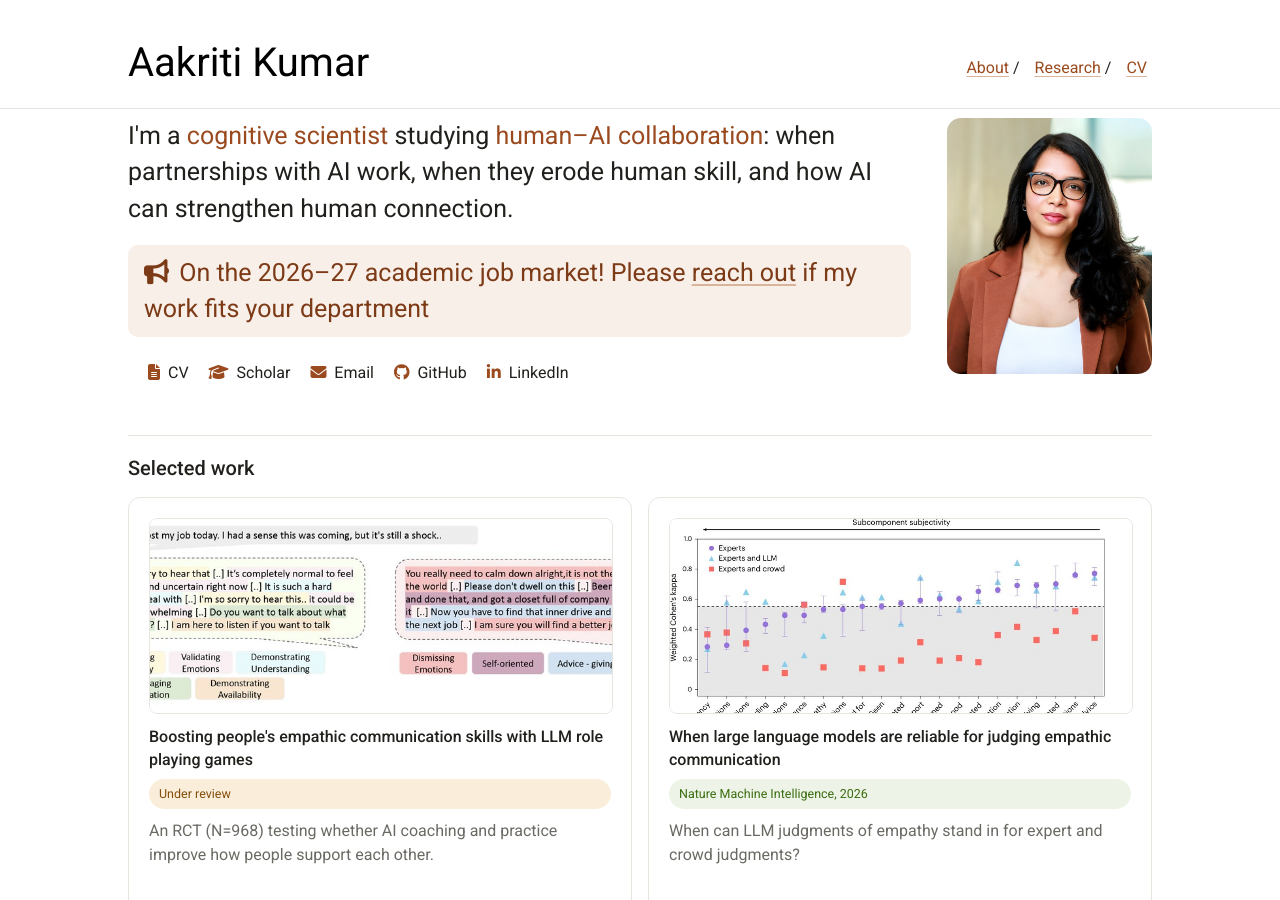
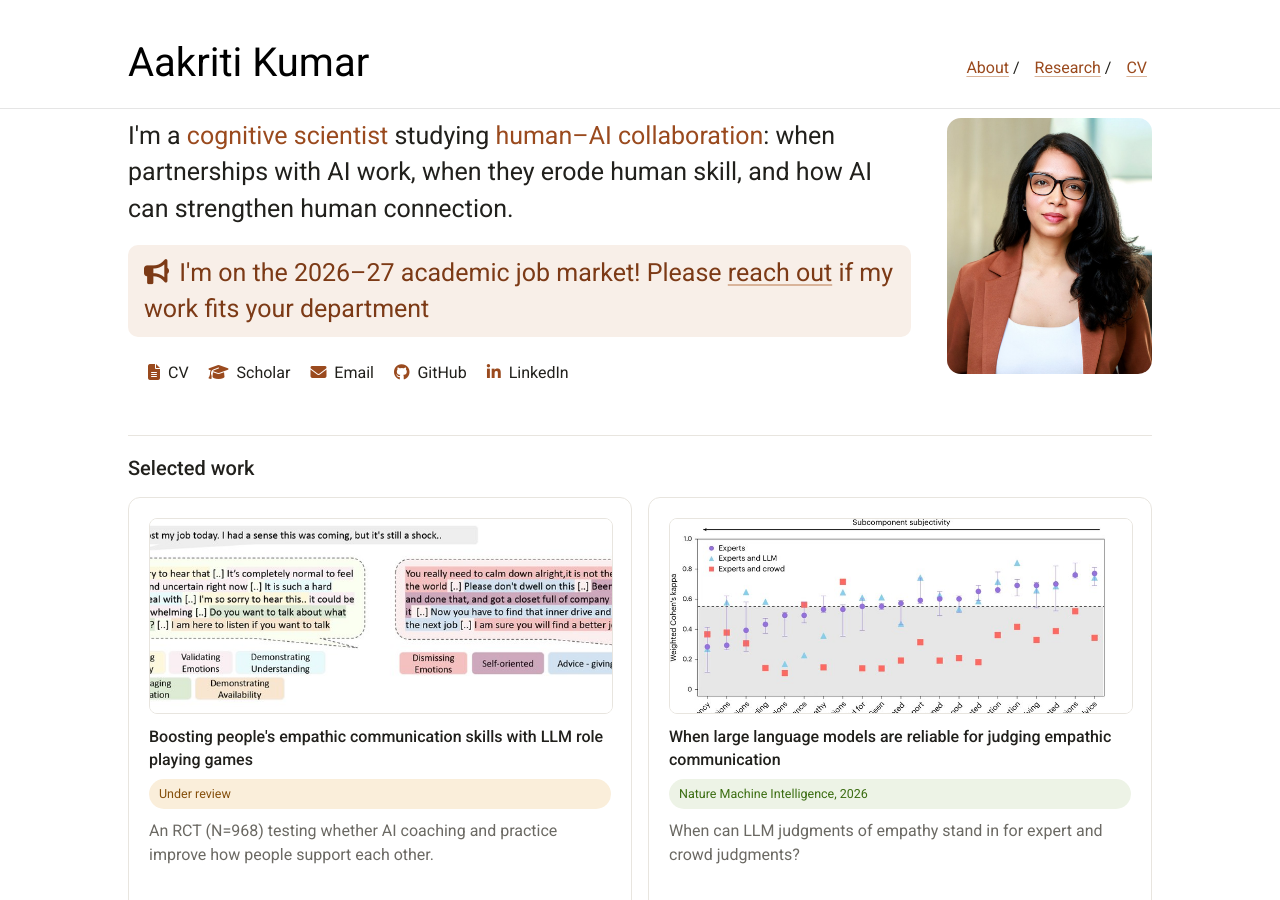
Before and after one commit to aakriti1kumar/aakriti1kumar.github.io, a Jekyll site: the page built from index.md, in a window 1280 px wide and 900 px high. Built offline with Jekyll 4.4.1, drawn with Linux system fonts in a browser that asks for light colours; Markdown is read by kramdown in place of the engine named in the settings.

Commit message:
Update job market status in index.md

```diff
--- a/index.md
+++ b/index.md
@@ -5,7 +5,7 @@ layout: default
 <div class="hero">
   <div class="hero-text">
     <p class="tagline">I'm a <span class="tagline-em">cognitive scientist</span> studying <span class="tagline-em">human&ndash;AI collaboration</span>: when partnerships with AI work, when they erode human skill, and how AI can strengthen human connection.</p>
-    <p class="market-badge"><i class="fa-solid fa-bullhorn" aria-hidden="true"></i> On the 2026&ndash;27 academic job market! Please <a href="mailto:aakriti1kumar@gmail.com">reach out</a> if my work fits your department</p>
+    <p class="market-badge"><i class="fa-solid fa-bullhorn" aria-hidden="true"></i> I'm on the 2026&ndash;27 academic job market! Please <a href="mailto:aakriti1kumar@gmail.com">reach out</a> if my work fits your department</p>
     <ul class="quick-links">
       <li><a href="CV.pdf" target="_blank"><i class="fa-solid fa-file-lines" aria-hidden="true"></i> CV</a></li>
       <li><a href="https://scholar.google.com/citations?user=XFM1ItgAAAAJ&hl=en"><i class="fa-solid fa-graduation-cap" aria-hidden="true"></i> Scholar</a></li>
```
